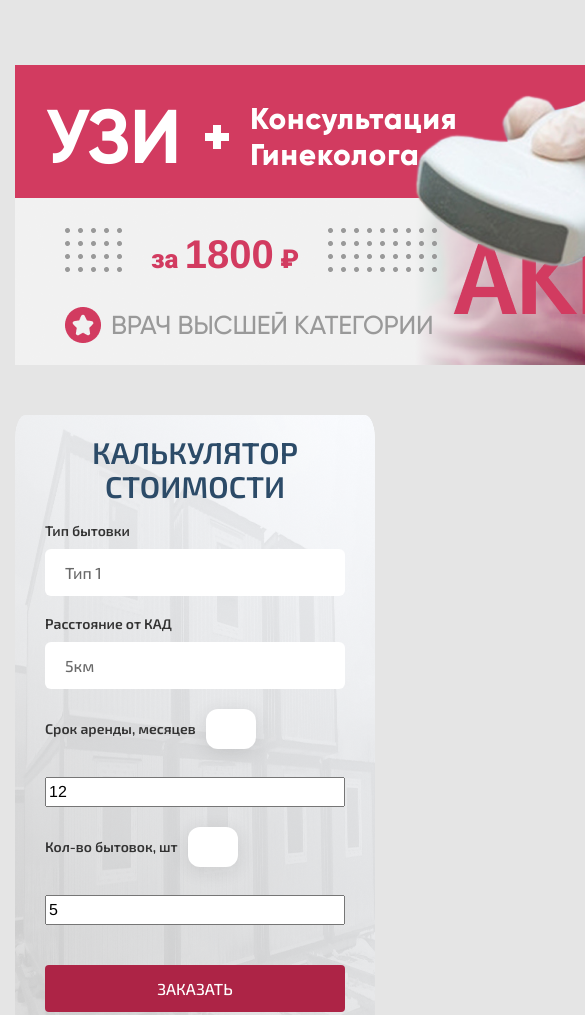
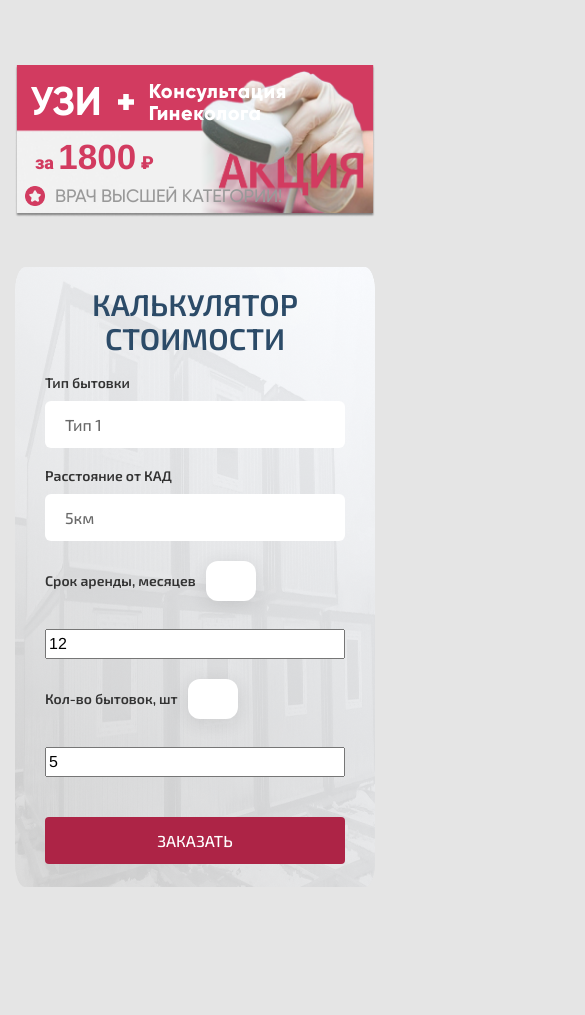
Before and after one commit to Michael2M-dot/itmedia, a website built with Parcel: page index.html in a window 390 px wide. Shown: the top 1015 px of the page, 585 px wide, since content can reach past the window. Built offline with nearby package versions, Linux system fonts and the light colour scheme.

Commit message:
added adaptive for banner

```diff
--- a/css/main.css
+++ b/css/main.css
@@ -30,8 +30,8 @@
   position: relative;
   max-width: 775px;
   width: 100%;
-  width: 775px;
-  height: 300px;
+  /* width: 775px; */
+  max-height: 300px;
   margin: 50px auto;
 }
 
@@ -57,7 +57,7 @@
 }
 
 .baner__title-container {
-  width: 100%;
+  /* width: 100%; */
   height: 100%;
   margin: 0 auto 0 30px;
   display: flex;
@@ -78,10 +78,11 @@
 }
 
 .baner__title-sign {
-  width: 24px;
-  height: 24px;
+  --sign-size: 24px;
+  width: var(--sign-size);
+  height: var(--sign-size);
   margin:0;
-  margin-left: 24px;
+  margin-left: var(--sign-size);
 
 }
 
@@ -98,16 +99,37 @@
   color: var(--text-white);
 }
 
+.baner__price-container {
+  margin-top: 57px;
+  margin-left: 50px;
+  display: flex;
+  flex-direction: row;
+  justify-content: flex-start;
+  align-items: flex-end;
+}
+
+.baner__img {
+  width: 57px;
+  height: 44px;
+}
+
+.baner__img:last-of-type {
+  width: 109px;
+}
 .baner__price {
-  width: 226px;
-  height: 42px;
-  margin: 64px auto auto 97px;
+  /* width: 226px; */
+  /* height: 42px; */
+  /* margin: 64px auto auto 97px; */
+  /* margin-top: 64px; */
+  /* margin-left: 130px; */
+  margin-left: 30px;
+  margin-right: 30px;
   font-family: 'Roboto';
   font-style: normal;
   font-weight: 900;
   font-size: 26px;
   line-height: 30px;
-  text-align: center;
+  text-align: left;
   align-items: center;
   color: var(--text-red);
 }
@@ -879,6 +901,77 @@
     padding: 15px;
   }
 
+  .baner {
+    max-width: 540px;
+  }
+
+  .baner__container {
+    padding-top: 15px;
+    padding-bottom: 10px;
+  }
+
+  .baner__title-container {
+    margin-left: 15px;
+  }
+
+  .baner__title-sign {
+    --sign-size: 16px;
+    /* margin-left: 10px; */
+  }
+
+  .baner__subtitle {
+    max-width: 100px;
+    font-size: 20px;
+    line-height: 22px;
+    margin-left: 15px;
+  }
+
+  .baner__title {
+    font-size: 50px;
+    line-height: 50px;
+  }
+
+  .baner__price-container {
+    margin-top: 35px;
+    margin-left: 20px;
+  }
+
+  .baner__img {
+    /* display: none; */
+    width: 35px;
+    height: 30px;
+  }
+
+  .baner__img:last-of-type {
+    width: 60px;
+  }
+
+  .baner__price {
+    margin-left: 10px;
+    margin-right: 10px;
+    font-size: 18px;
+    line-height: 22px;
+  }
+
+  .baner__price span {
+    font-size: 35px;
+    line-height: 36px;
+  }
+
+  .baner__footer {
+    margin-top: 16px;
+    margin-left: 20px;
+  }
+
+  .baner__footer-img {
+    --size:20px;
+  }
+
+  .baner__footer-text {
+    font-size: 18px;
+    line-height: 22px;
+  }
+
   .calc {
     padding: 20px 30px;
   }
@@ -907,3 +1000,28 @@
     width: 768px;
   } */
 }
+
+@media screen and (max-width:480px) {
+  .baner__img {
+    display: none;
+    visibility: hidden;
+  }
+
+  .baner__price {
+    margin-left: 0;
+  }
+
+  .baner__title {
+    font-size: 40px;
+    line-height: 40px;
+  }
+
+  .baner__price-container {
+    margin-top: 15px;
+  }
+
+  .baner__footer {
+    margin-top: 10px;
+    margin-left: 10px;
+  }
+}
--- a/index.html
+++ b/index.html
@@ -31,7 +31,7 @@
     <div class="page__container">
       <div class="baner">
         <img
-          src="./img/UZI_bg.png"
+          src="./img/baner_bg.png"
           alt="Банер акция"
           class="baner__background"
         />
@@ -43,11 +43,16 @@
             <p class="baner__subtitle">Консультация Гинеколога</p>
           </div>
           <!-- /.baner__title-container -->
-          <div class="baner__price">за <span>1800</span></div>
-        <!-- /.baner__price -->
+          <div class="baner__price-container">
+            <img src="./img/group_1.png" alt="точки" class="baner__img">
+            <div class="baner__price">за <span>1800</span></div>
+            <!-- /.baner__price -->
+             <img src="./img/group_2.png" alt="точки" class="baner__img">
+          </div>
+          <!-- /.baner__price-container -->
         <div class="baner__footer">
           <img class="baner__footer-img" src="./img/Star.png" alt='звездочка'/>
-          <h3 class="baner__footer-text">врач высшей категории</р3>
+          <h3 class="baner__footer-text">врач высшей категории!</р3>
           <!-- /.baner__titlke -->
           <!-- /.baner__footer-symbol -->
         </div>
```
Also changed, not shown: img/UZI_bg.png (deleted), img/baner_bg.png (added), img/group_1.png (added), img/group_2.png (added).
